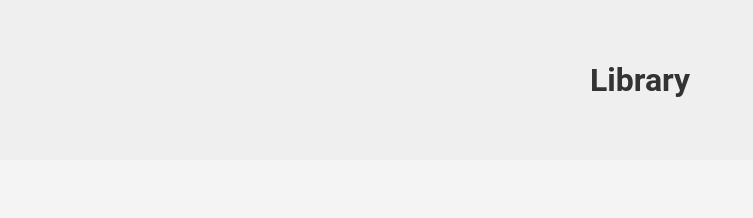
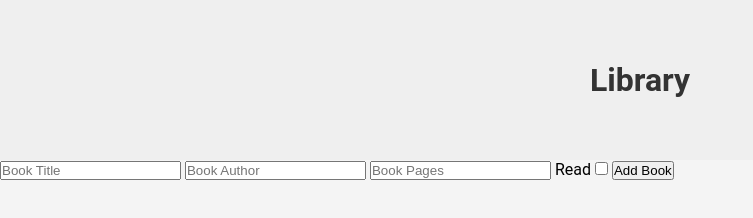
Before and after one commit to MomotekD/Library, a plain HTML site: page index.html in a window 1280 px wide. Shown: the whole page, without its empty margins (0-753 px from the left). Drawn offline with Linux system fonts and the light colour scheme.

Commit message:
Add: implement book addition form in index.html

```diff
--- a/index.html
+++ b/index.html
@@ -5,14 +5,27 @@
     <meta name="viewport" content="width=device-width, initial-scale=1.0">
     <title>Library</title>
     <link rel="stylesheet" href="style.css">
+    <script src="script.js" defer></script>
 </head>
 <body>
     <div class="header">
         <h2>Library</h2>
     </div>
     <div class="main">
+        <div class="bookAdd">
+            <form class="bookForm">
+                <input type="text" id="bookTitle" placeholder="Book Title" required>
+                <input type="text" id="bookAuthor" placeholder="Book Author" required>
+                <input type="number" id="bookPages" placeholder="Book Pages" required>
+                <label for="bookRead">Read</label>
+                <input type="checkbox" id="bookRead" required>
+                <button type="submit" id="addBook">Add Book</button>
+             </form>
+        </div>
         <div class="bookContainer">
+            <div class="gridContainer">
 
+            </div>
         </div>
     </div>
 </body>
```
